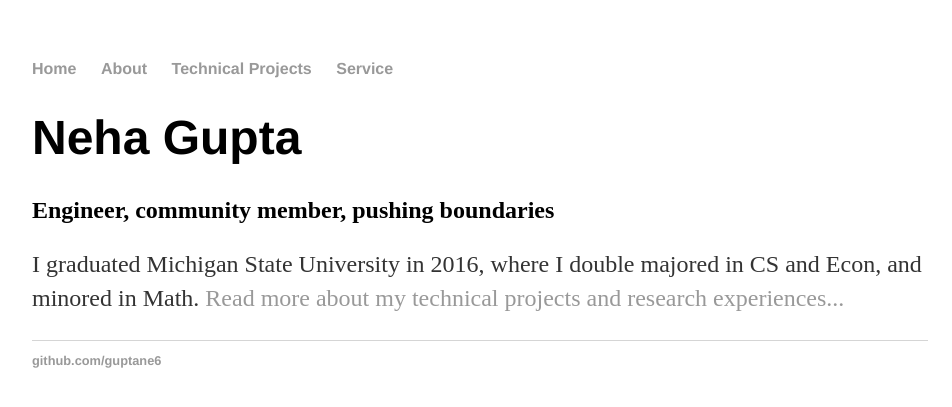
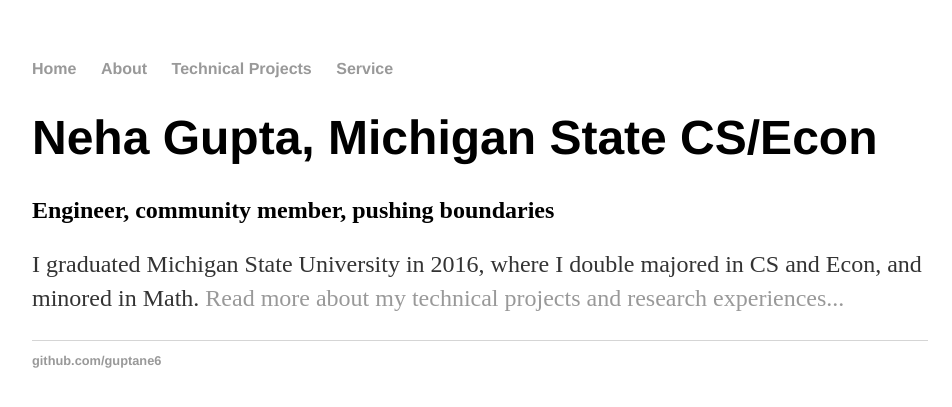
Before and after one commit to nehargupta/nehargupta.github.io, a Jekyll site: the page built from index.html, in a window 1280 px wide. Shown: the top 407 px of the page, without its empty margins (160-1112 px from the left). Built offline with Jekyll 4.4.1, drawn with Linux system fonts in a browser that asks for light colours.

Commit message:
Changing my name

```diff
--- a/index.html
+++ b/index.html
@@ -3,7 +3,7 @@
 title: Neha Gupta
 ---
 <div class="blurb">
-	<h1>Neha Gupta</h1>
+	<h1>Neha Gupta, Michigan State CS/Econ</h1>
 	<h2>Engineer, community member, pushing boundaries</h2>
 	<p>I graduated Michigan State University in 2016, where I double majored in CS and Econ, and minored in Math. <a href="/projects">Read more about my technical projects and research experiences...</a></p>
 </div><!-- /.blurb -->
```
